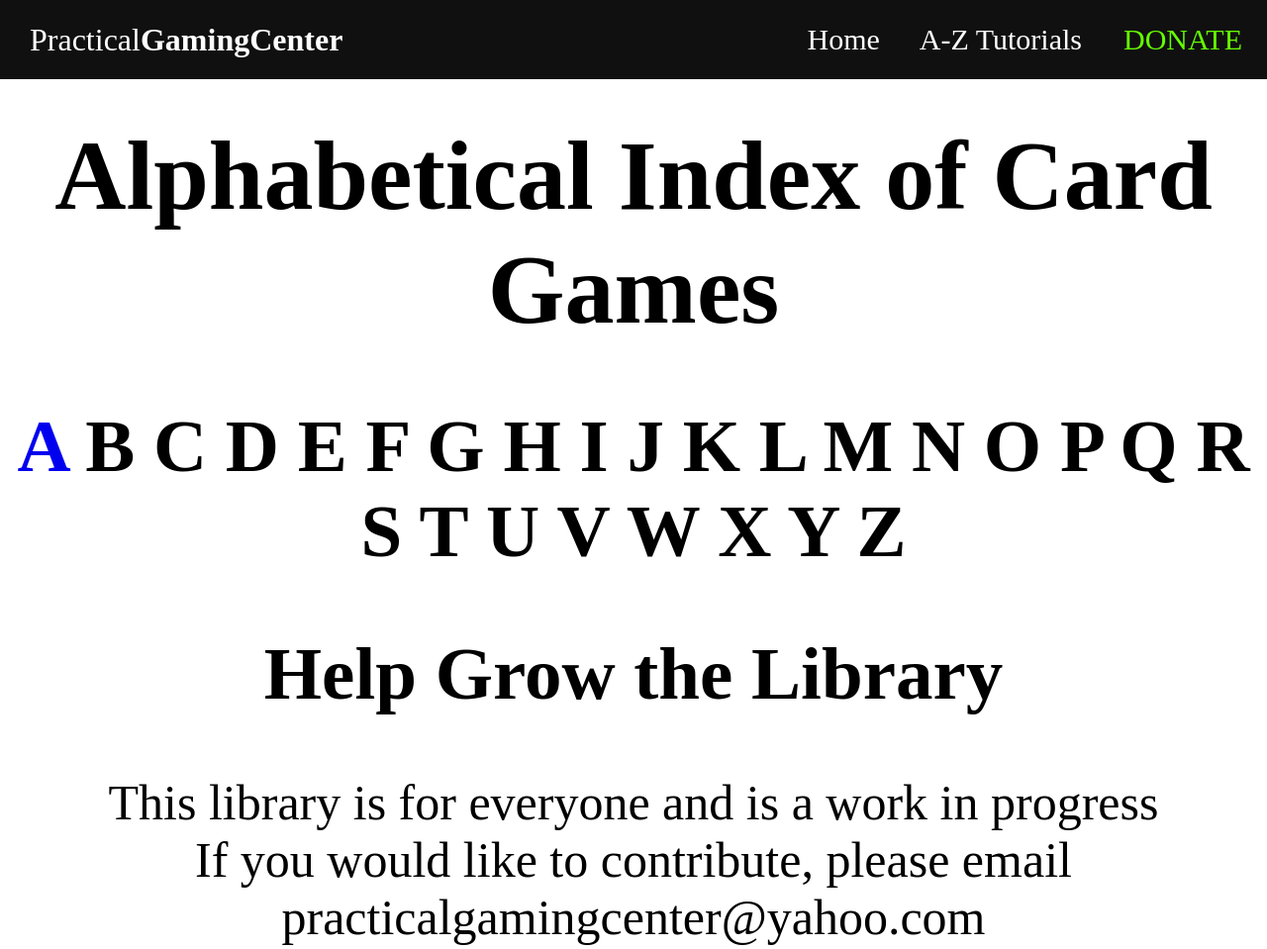
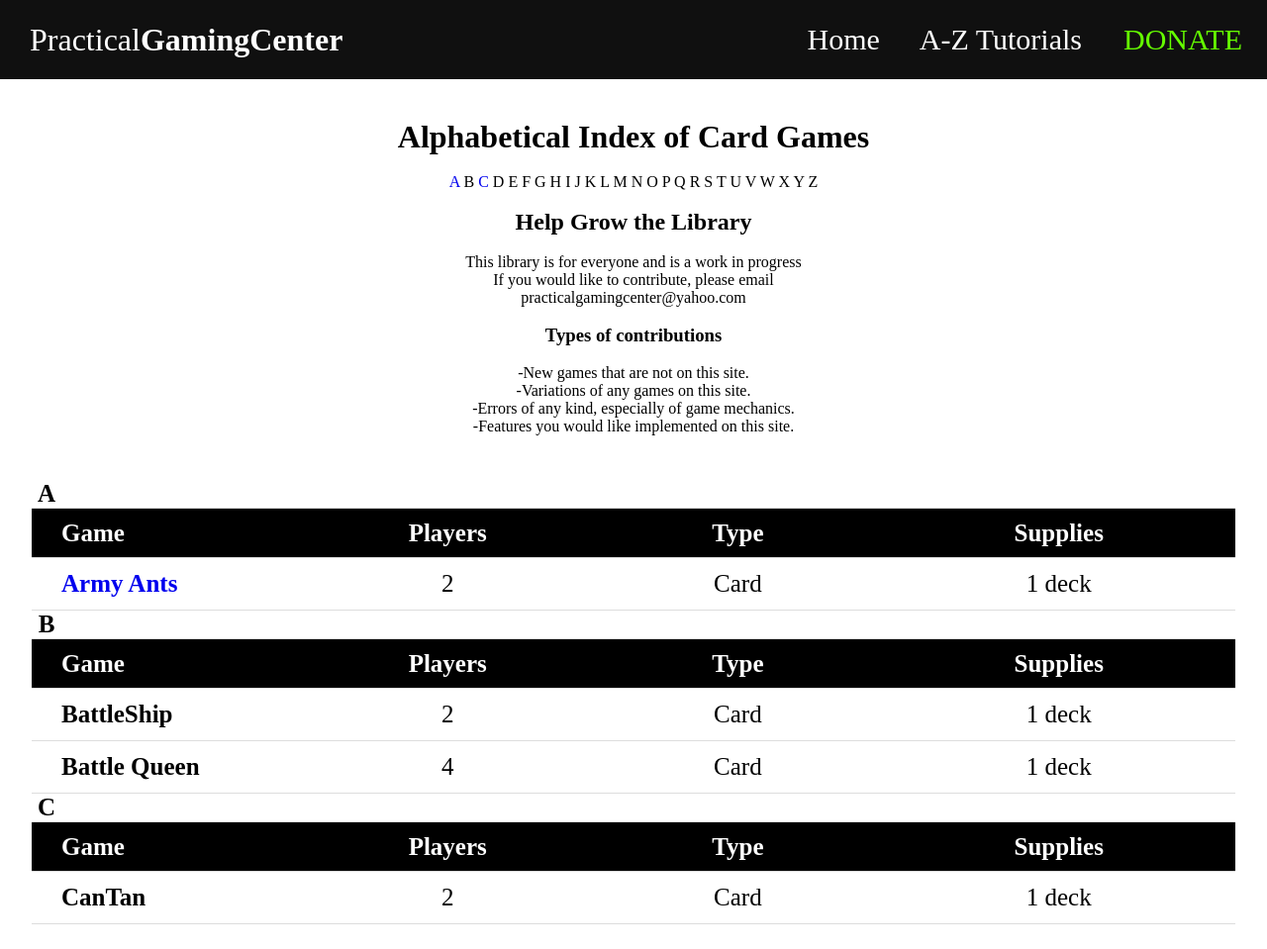
Before and after one commit to Shaynon17/nodejstest, a website: page gameWebsite/aztutorials.html in a window 1280 px wide. Shown: the top 959 px of the page at 99% size. Drawn offline with Linux system fonts and the light colour scheme.

Commit message:
index data table style updated

```diff
--- a/gameWebsite/aztutorials.html
+++ b/gameWebsite/aztutorials.html
@@ -31,39 +31,68 @@ or CAP file:///home/shaynon17/coding/nodejstest/websitepractice.html into browse
             </ul>
         </div>
     </div>
-<div class="main">
     <div class="aztutorials">
         <h1>Alphabetical Index of Card Games</h1>
         <br>
-
         <div class="hyper_linked_letters"> <!-- Hyper linked letters -->
-            <h2><a href="#a">A</a> B C D E F G H I J K L M N O P Q R S T U V W X Y Z</h2>
+            <p>
+                <!-- just CAP the linked lettered lines to the unlinked letterd lines,
+                replace the letters with the correct letter,
+            do the same with the id's in the data table-->
+                <a href="#a">A</a>
+                B
+                <a href="#c">C</a>
+                D
+                E
+                F
+                G
+                H
+                I
+                J
+                K
+                L
+                M
+                N
+                O
+                P
+                Q
+                R
+                S
+                T
+                U
+                V
+                W
+                X
+                Y
+                Z
+            </p>
         </div> <br>
-        <div>
+        <div class="grow_the_library">
         <h2>Help Grow the Library</h2> <br>
         <p>This library is for everyone and is a work in progress <br>
             If you would like to contribute, please email <br>
             practicalgamingcenter@yahoo.com </p><br>
+            <!-- See about putting a submit form here instead of email -->
             <h3>Types of contributions</h3> <br>
-       <p> <ul>
+        <ul>
             <li>-New games that are not on this site.</li>
             <li>-Variations of any games on this site.</li>
             <li>-Errors of any kind, especially of game mechanics.</li>
             <li>-Features you would like implemented on this site.</li>
         </ul>
-        </p>
-</div>
+        </div>
+        </div>
 <!--A-Z TABLE-->
-        <table class="content-table">
+        <table class="content_table">
 <!--A-->
             <tr>
-            <th class="table-letter" scope="row"><a id="a">A</a></th>
+            <th class="table_letter" scope="row"><a id="a">A</a></th>
            </tr>
-            <tr class="table-head">
+            <tr class="table_head">
                 <th></th>
                 <th scope="col">Game</th>
                 <th scope="col">Players</th>
-                <th scope="col">&nbsp&nbsp&nbspType</th>
+                <th scope="col">Type</th>
                 <th scope="col">Supplies</th>
             </tr>
             <tr>
@@ -78,13 +107,13 @@ or CAP file:///home/shaynon17/coding/nodejstest/websitepractice.html into browse
 <!--B-->
 
 <tr>
-    <th class="table-letter" scope="row">B</th>
+    <th class="table_letter" scope="row">B</th>
 </tr>
-<tr class="table-head">
+<tr class="table_head">
     <th></th>
     <th scope="col">Game</th>
     <th scope="col">Players</th>
-    <th scope="col">&nbsp&nbsp&nbspType</th>
+    <th scope="col">Type</th>
     <th scope="col">Supplies</th>
 </tr>
 <tr>
@@ -105,13 +134,13 @@ or CAP file:///home/shaynon17/coding/nodejstest/websitepractice.html into browse
 </tr>
 <!--C-->
 <tr>
-    <th class="table-letter" scope="row">C</th>
+    <th class="table_letter" scope="row"><a id="c">C</a></th>
 </tr>
-<tr class="table-head">
+<tr class="table_head">
     <th></th>
     <th scope="col">Game</th>
     <th scope="col">Players</th>
-    <th scope="col">&nbsp&nbsp&nbspType</th>
+    <th scope="col">Type</th>
     <th scope="col">Supplies</th>
 </tr>
 <tr>
--- a/gameWebsite/style.css
+++ b/gameWebsite/style.css
@@ -78,7 +78,6 @@ opacity: 0.5;
 /* Below is the CSS for index.html (home page)*/
 
         /* Welcome to practical gaming center */
-
  .main {
     position: relative;
     margin-top: 80px;
@@ -89,8 +88,8 @@ opacity: 0.5;
 }
 
 
-
-.mainsub /*The online library of game tutorials */{
+        /*The online library of game tutorials */
+        .mainsub {
     position: relative;
     text-align: center;
     padding-bottom: 20px;
@@ -159,26 +158,61 @@ div.digital_gaming_center h2 {
 
 /* CSS for aztutorials.html page below */
 
+ .aztutorials {
+     position: relative;
+     margin-top: 80px;
+     text-align: center;
+     padding-top: 40px;
+     padding-bottom: 20px;
+ }
+
+ .grow_the_library {
+     width: 75%;
+     text-align: center;
+     margin: auto;
+ }
+
+
 
         /*DATA TABLE BELOW */
-.content-table {
+.content_table {
     border-collapse: collapse;
+    /* border: 1px solid; */
     margin: 25px 0;
-    font-size: 0.9em;
-    min-width: 80%;
-    text-align: left;
+    font-size: 25px;
+        min-width: 95%;
+    text-align: center;
     margin-left: auto;
     margin-right: auto;
 }
 
-.content-table td{
+.content_table th:first-child {
+    width: 0%;
+}
+
+.content_table th:nth-child(2) {
+width: 20%;
+text-align: left;
+}
+
+.content_table td {
     padding: 12px 15px;
 }
 
-.content-table tbody tr {
+.content_table tbody tr {
     border-bottom: 1px solid #dddddd;
 }
 
+.table_head {
+    background-color: black;
+    color: white;
+    text-align: center;
+    height: 50px;
+}
+
+.table_letter {
+    font-weight: bold;
+}
 
 /*below is to make every other row gray */
 /* .content-table tbody tr:nth-of-type(even){
@@ -189,16 +223,6 @@ div.digital_gaming_center h2 {
     border-bottom: 2px solid green;
 } */
 
-.table-head {
-    background-color: black;
-    color: white;
-    text-align: left;
-}
-
-.table-letter {
-    font-weight: bold;
-    font-size: large;
-}
         /*DATA TABLE ABOVE*/
 
 /* CSS for aztutorials.html page above*/
```
Lines whose indentation alone changed are shown as unchanged.
